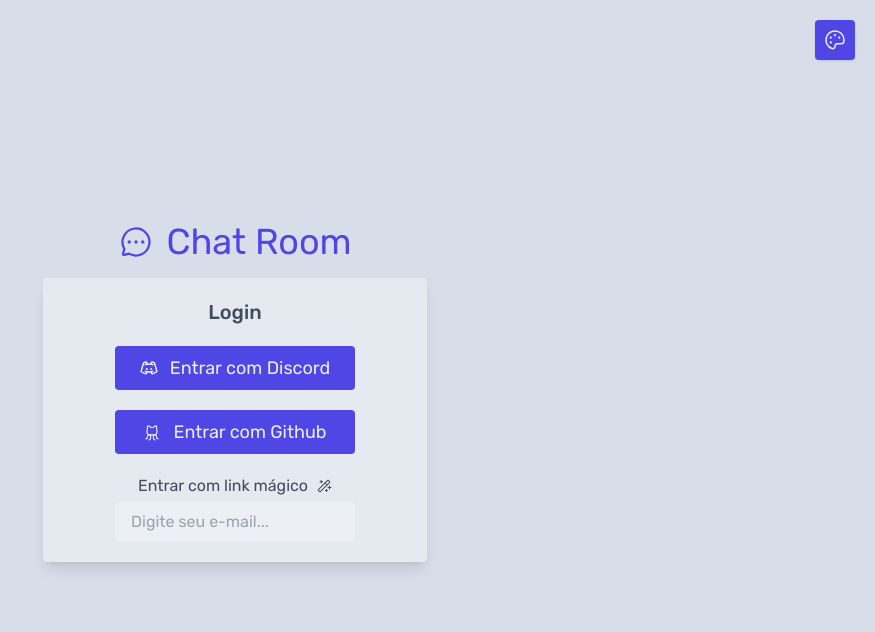
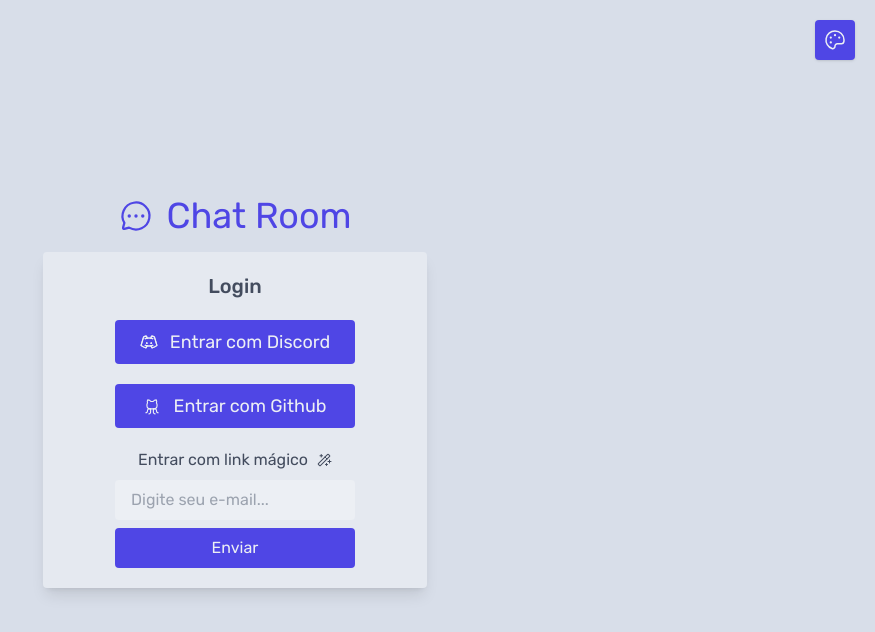
Before and after one commit to WillianIgorDeveloper/chat-room, a React (Vite) app: page /login in a window 1280 px wide. Shown: the top 632 px of the page, without its empty margins (405-1280 px from the left). Built offline with nearby package versions, Linux system fonts and the light colour scheme; no server answers.

Commit message:
update login with Discord and Github

```diff
--- a/src/Router.jsx
+++ b/src/Router.jsx
@@ -3,7 +3,6 @@ import { ThemeToggle } from './components/ThemeToggle'
 import { Home } from './pages/Home'
 import { App } from './pages/App'
 import { Login } from './pages/Login'
-import { UserChecked } from './pages/UserChecked'
 import { NotFound } from './pages/NotFound'
 import { useGetSession } from './hooks/useGetSession'
 
@@ -17,8 +16,7 @@ export const Router = () => {
             <Routes>
                 <Route index element={<Home />} />
                 <Route path='/app' element={<App session={session} />} />
-                <Route path='/login' element={<Login />} />
-                <Route path='/userChecked' element={<UserChecked />} />
+                <Route path='/login' element={<Login session={session} />} />
                 <Route path='*' element={<NotFound />} />
             </Routes>
         </BrowserRouter>
--- a/src/pages/Login.jsx
+++ b/src/pages/Login.jsx
@@ -1,8 +1,9 @@
 import { ChatCircleDots, Check, CircleNotch, DiscordLogo, GithubLogo, MagicWand } from 'phosphor-react'
 import { useState } from 'react'
+import { Navigate } from 'react-router-dom'
 import { supabase } from '../../supabaseClient'
 
-export const Login = () => {
+export const Login = ({session: {session}}) => {
 
     const [loading, setLoading] = useState(false)
     const [mailSended, setMailSended] = useState(false)
@@ -16,9 +17,7 @@ export const Login = () => {
 
         setLoading(true)
 
-        const { error } = await supabase.auth.signInWithOtp({
-            email
-        })
+        const { error } = await supabase.auth.signInWithOtp({ email })
 
         if (error) {
             setLoading(false)
@@ -32,19 +31,22 @@ export const Login = () => {
 
 
     async function signInWithDiscord() {
-        const { data, error } = await supabase.auth.signInWithOAuth({
+        await supabase.auth.signInWithOAuth({
           provider: 'discord',
         })
     }
 
     async function signInWithGitHub() {
-        const { data, error } = await supabase.auth.signInWithOAuth({
+        await supabase.auth.signInWithOAuth({
           provider: 'github',
         })
     }
 
     return (
         <div className='h-screen w-full flex flex-col items-center justify-center'>
+            {
+                session && <Navigate to="/app" />
+            }
             <h1 className='flex items-center gap-3 text-4xl text-indigo-1'><ChatCircleDots />Chat Room</h1>
 
             <div className='bg-white-1 dark:bg-black-1 m-4 max-w-sm py-5 rounded shadow-lg'>
@@ -58,14 +60,14 @@ export const Login = () => {
                     )
                     : mailSended
                     ? (
-                        <div className='text-xl text-indigo-1 flex items-center gap-3 justify-center px-3 '>
+                        <div className='text-xl text-indigo-1 flex items-center gap-3 justify-center px-3 min-w-[260px]'>
                             <Check className='text-2xl' />
                             <h2>Verifique sua caixa de e-mail.</h2>
                         </div>
                     )
                     : mailError
                     ? (
-                        <div className='flex items-center gap-3 justify-center px-3 flex-col'>
+                        <div className='flex items-center gap-3 justify-center px-3 flex-col min-w-[260px]'>
                             <h2 className='text-xl text-indigo-1 '>Email inválido!</h2>
                             <p className='text-sm underline hover:cursor-pointer' onClick={() => {setLoading(false); setMailSended(false); setMailError(false)}}>tentar novamente</p>
                         </div>
@@ -77,9 +79,10 @@ export const Login = () => {
                                 <button onClick={signInWithDiscord} className="flex items-center justify-center gap-3 bg-indigo-1 hover:bg-indigo-2 py-2 w-60 text-lg text-white-2 rounded"><DiscordLogo />Entrar com Discord</button>
                                 <button onClick={signInWithGitHub} className="flex items-center justify-center gap-3 bg-indigo-1 hover:bg-indigo-2 py-2 w-60 text-lg text-white-2 rounded"><GithubLogo />Entrar com Github</button>
                             </div>
-                            <form className='flex flex-col items-center gap-1' onSubmit={signInWithEmail}>
+                            <form className='flex flex-col items-center gap-2' onSubmit={signInWithEmail}>
                                 <label htmlFor="email" className='flex items-center justify-center gap-2 pt-5'>Entrar com link mágico <MagicWand /></label>
                                 <input type="email" name="email" id="email" placeholder='Digite seu e-mail...' className='bg-white-2 text-black-1 py-2 px-4 w-60 rounded focus:outline-indigo-1' />
+                                <button type='submit' className="flex items-center justify-center gap-3 bg-indigo-1 hover:bg-indigo-2 py-2 w-60 text-white-2 rounded">Enviar</button>
                             </form>
                         </div>
                     )
--- a/src/pages/UserChecked.jsx
+++ /dev/null
@@ -1,13 +0,0 @@
-import { Link } from "react-router-dom"
-import { ChatCircleDots }from 'phosphor-react'
-
-export const UserChecked = () => {
-
-    return (
-        <div className='h-screen w-full flex justify-center items-center flex-col gap-3 text-center'>
-            <h1 className='flex items-center gap-3 text-4xl text-indigo-1'><ChatCircleDots />Chat Room</h1>
-            <h2>Login efetuado com sucesso!</h2>
-            <Link to="/app" className='bg-indigo-1 rounded w-60 py-2 text-white-1 font-semibold hover:bg-indigo-2'><button>Entrar no app</button></Link>
-        </div>
-    )
-}
```
